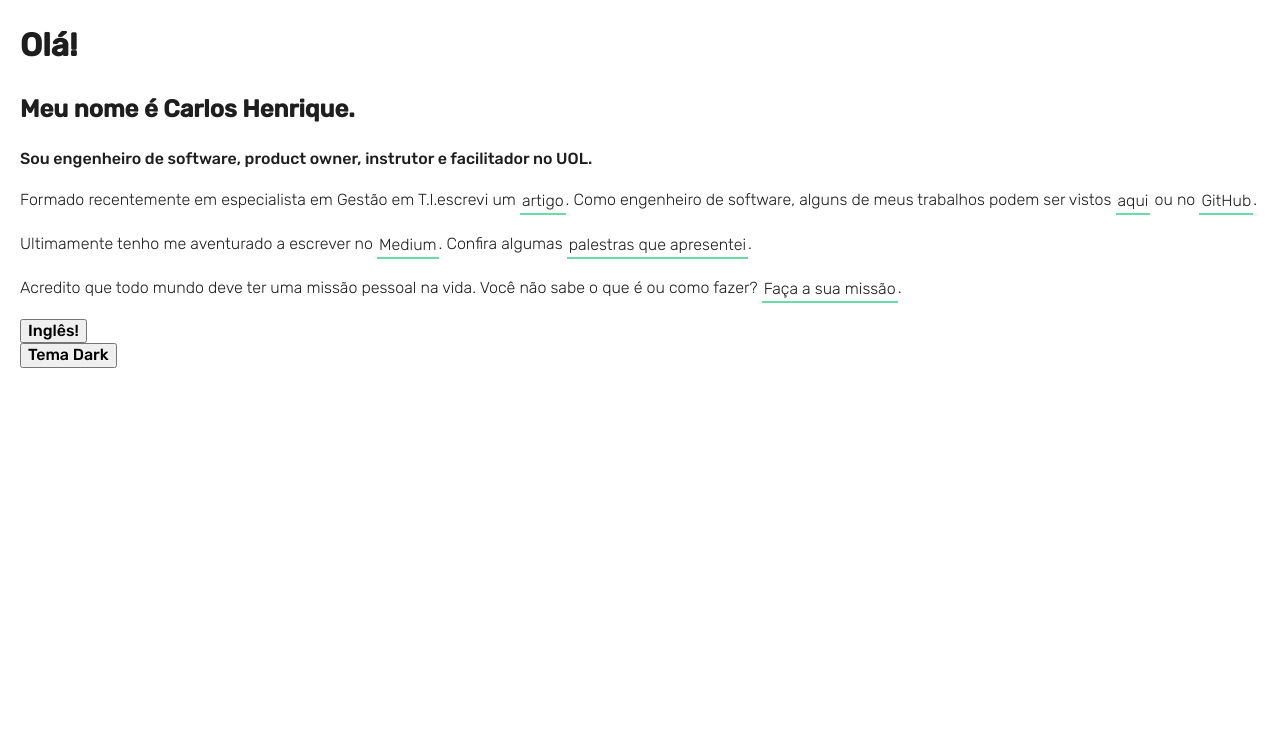
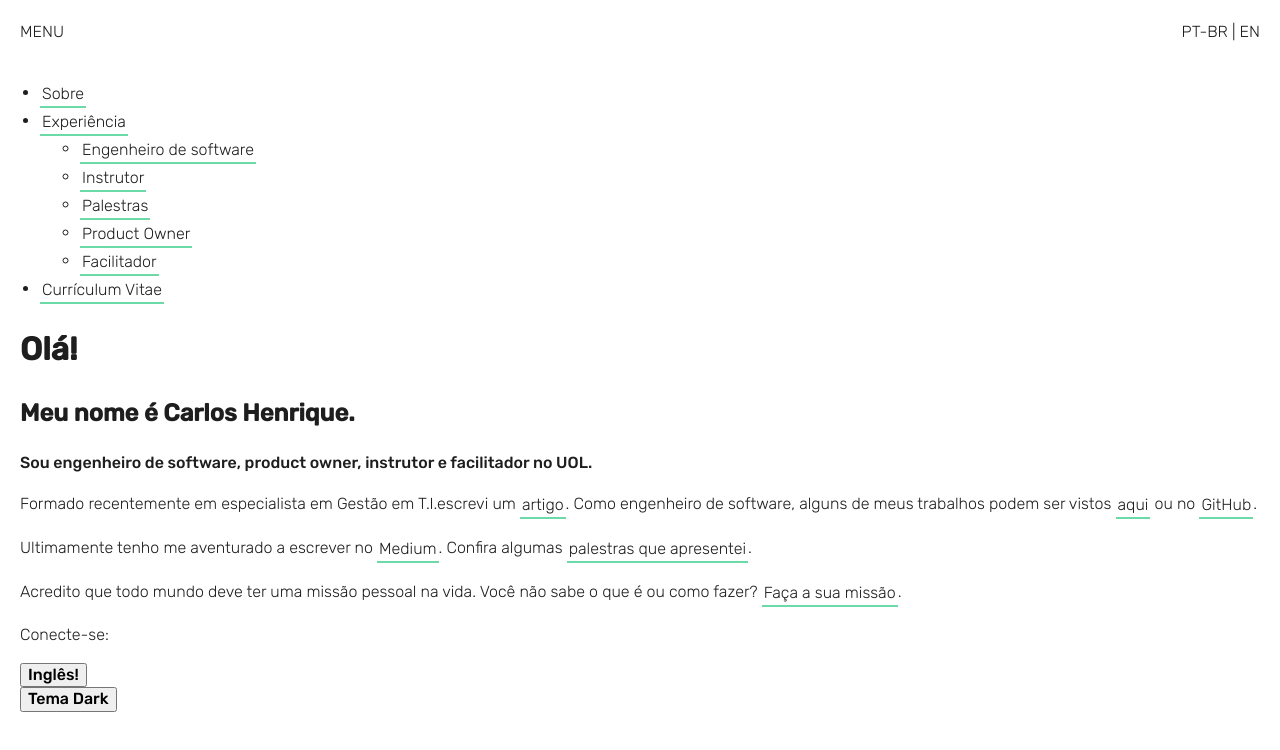
Before and after one commit to carlohcs/carlohcs.github.io, a Next.js app: page / in a window 1280 px wide. Shown: the top 750 px of the page. Built offline with nearby package versions, Linux system fonts and the light colour scheme.

Commit message:
[Next.js] Menu + Header

```diff
--- a/components/AppProvider.js
+++ b/components/AppProvider.js
@@ -72,7 +72,13 @@ class AppProvider extends Component {
      * @return {String}
      */
     getMessage = (page, prop) => {
-        return this.state.messages[this.state.lang][page][prop]
+        const content = this.state.messages[this.state.lang][page]
+
+        if(prop) {
+            return content[prop]
+        }
+
+        return content
     }
 
     render() {
--- /dev/null
+++ b/components/Header.js
@@ -0,0 +1,33 @@
+import React, { Component } from 'react'
+
+class Header extends Component {
+    render() {
+        return (
+            <div>
+                <style jsx global>{`
+                header {
+                    display: flex;
+                    flex-direction: row;
+                    justify-content: space-between;
+                    padding: 20px;
+                }
+
+                header div {
+                    display: block;
+                }
+            `}</style>
+                <header>
+                    <div>
+                        MENU
+                    </div>
+
+                    <div>
+                        PT-BR | EN
+                    </div>
+                </header>
+            </div>
+        )
+    }
+}
+
+export default Header
--- /dev/null
+++ b/components/Menu.js
@@ -0,0 +1,37 @@
+import React, { Component } from 'react';
+import { AppConsumer } from '../components/AppProvider'
+
+class Menu extends Component {
+    render() {
+        const list = items =>
+            <ul>
+                {items.map((item, key) =>
+                    <li key={key}>
+                        <a href={item.url}>
+                            {item.name}
+                        </a>
+                    </li>
+                )}
+            </ul>
+
+        return (
+            <AppConsumer>
+                {({ getMessage }) => (
+                    <ul>
+                        {getMessage('menu').map((item, key) =>
+                            <li key={key}>
+                                <a href={item.url}>
+                                    {item.name}
+                                </a>
+
+                                {item.items ? list(item.items) : ''}
+                            </li>
+                        )}
+                    </ul>
+                )}
+            </AppConsumer >
+        )
+    }
+}
+
+export default Menu
--- a/etc/messages.json
+++ b/etc/messages.json
@@ -1,5 +1,41 @@
 {
     "pt-br": {
+        "menu": [
+            {
+                "name": "Sobre",
+                "url": "/"
+            },
+            {
+                "name": "Experiência",
+                "url": "#",
+                "items": [
+                    {
+                        "name": "Engenheiro de software",
+                        "url": "/experiencia/engenheiro-de-software"
+                    },
+                    {
+                        "name": "Instrutor",
+                        "url": "/experiencia/instrutor"
+                    },
+                    {
+                        "name": "Palestras",
+                        "url": "/experiencia/palestras"
+                    },
+                    {
+                        "name": "Product Owner",
+                        "url": "/experiencia/product-owner"
+                    },
+                    {
+                        "name": "Facilitador",
+                        "url": "/experiencia/facilitador"
+                    }
+                ]
+            },
+            {
+                "name": "Currículum Vitae",
+                "url": "/curriculum-vitae"
+            }
+        ],
         "home": {
             "welcome": "Olá!",
             "welcomeSubdescription": "Meu nome é Carlos Henrique.",
@@ -8,10 +44,47 @@
                 "Formado recentemente em especialista em Gestão em T.I.escrevi um  <a href=\"TROCAR\">artigo</a>. Como engenheiro de software, alguns de meus trabalhos podem ser vistos <a href=\"TROCAR\">aqui</a> ou no <a href=\"https://github.com/carlohcs\">GitHub</a>.",
                 "Ultimamente tenho me aventurado a escrever no <a href=\"https://medium.com/@carlohcs\">Medium</a>. Confira algumas <a href=\"TROCAR\">palestras que apresentei</a>.",
                 "Acredito que todo mundo deve ter uma missão pessoal na vida. Você não sabe o que é ou como fazer? <a href=\"https://missaopessoal.com.br\">Faça a sua missão</a>."
-            ]
+            ],
+            "connect": "Conecte-se:"
         }
     },
     "en": {
+        "menu": [
+            {
+                "name": "About",
+                "url": "/en"
+            },
+            {
+                "name": "Experience",
+                "url": "#",
+                "items": [
+                    {
+                        "name": "Software Engineer",
+                        "url": "/en/experience/software-engineer"
+                    },
+                    {
+                        "name": "Instructor",
+                        "url": "/en/experience/instructor"
+                    },
+                    {
+                        "name": "Talks",
+                        "url": "/en/experience/talks"
+                    },
+                    {
+                        "name": "Product Owner",
+                        "url": "/en/experience/product-owner"
+                    },
+                    {
+                        "name": "Facilitator",
+                        "url": "/en/experience/facilitator"
+                    }
+                ]
+            },
+            {
+                "name": "Resume",
+                "url": "/en/resume"
+            }
+        ],
         "home": {
             "welcome": "Hello!",
             "welcomeSubdescription": "My name is Carlos Henrique.",
@@ -20,7 +93,8 @@
                 "Recently graduated as a IT Management Specialist I wrote a <a href=\"TROCAR\"> article </a>. As a software engineer, some of my work can be viewed <a href=\"TROCAR\"> here </a> or <a href=\"https://github.com/carlohcs\"> GitHub </a>. ",
                 "Lately I've been venturing to write at the <a href=\"https://medium.com/@carlohcs\"> Medium </a>. Check out some <a href=\"TROCAR\"> lectures I gave </a>.",
                 "I believe everyone should have a personal mission in life. Don't you know what it is or how to do it? <a href=\"https://missaopessoal.com.br\"> Do your mission</a>."
-            ]
+            ],
+            "connect": "Connect:"
         }
     }
 }
--- a/layouts/main.js
+++ b/layouts/main.js
@@ -1,6 +1,8 @@
 
-import Head from 'next/head';
-import 'normalize.css';
+import Head from 'next/head'
+import Header from '../components/Header'
+import Menu from '../components/Menu'
+import 'normalize.css'
 
 // https://nextjs.org/learn/basics/using-shared-components/the-layout-component
 
@@ -58,12 +60,6 @@ const Main = props => (
         width: 100%;
       }
 
-      @media screen and (min-width: 768px) {
-        a {
-          padding: 2px 2px 0;
-        }
-      }
-
       body.dark-ui a {
         color: #e1e1e1;
       }
@@ -71,11 +67,31 @@ const Main = props => (
       .container {
         padding: 0 20px;
       }
+
+      h2 {
+        font-size: 1.2em;
+      }
+
+      @media screen and (min-width: 768px) {
+        a {
+          padding: 2px 2px 0;
+        }
+
+        h2 {
+          font-size: 1.5em;
+        }
+      }
     `}</style>
+    <div className="header">
+      <Header />
+      <div className="menu">
+        <Menu />
+      </div>
+    </div>
     <div className="container">
       {props.children}
     </div>
   </div>
-);
+)
 
 export default Main;
--- a/pages/index.js
+++ b/pages/index.js
@@ -17,6 +17,7 @@ class Index extends Component {
                         {getMessage('home', 'description').map((description, key) =>
                             <p dangerouslySetInnerHTML={createMarkup(description)} key={key} />)}
 
+                        <p>{getMessage('home', 'connect')}</p>
                         <button onClick={() => toggleLang('EN')}>Inglês!</button>
                         <br />
                         <button onClick={toggleTheme}>Tema Dark</button>
```
